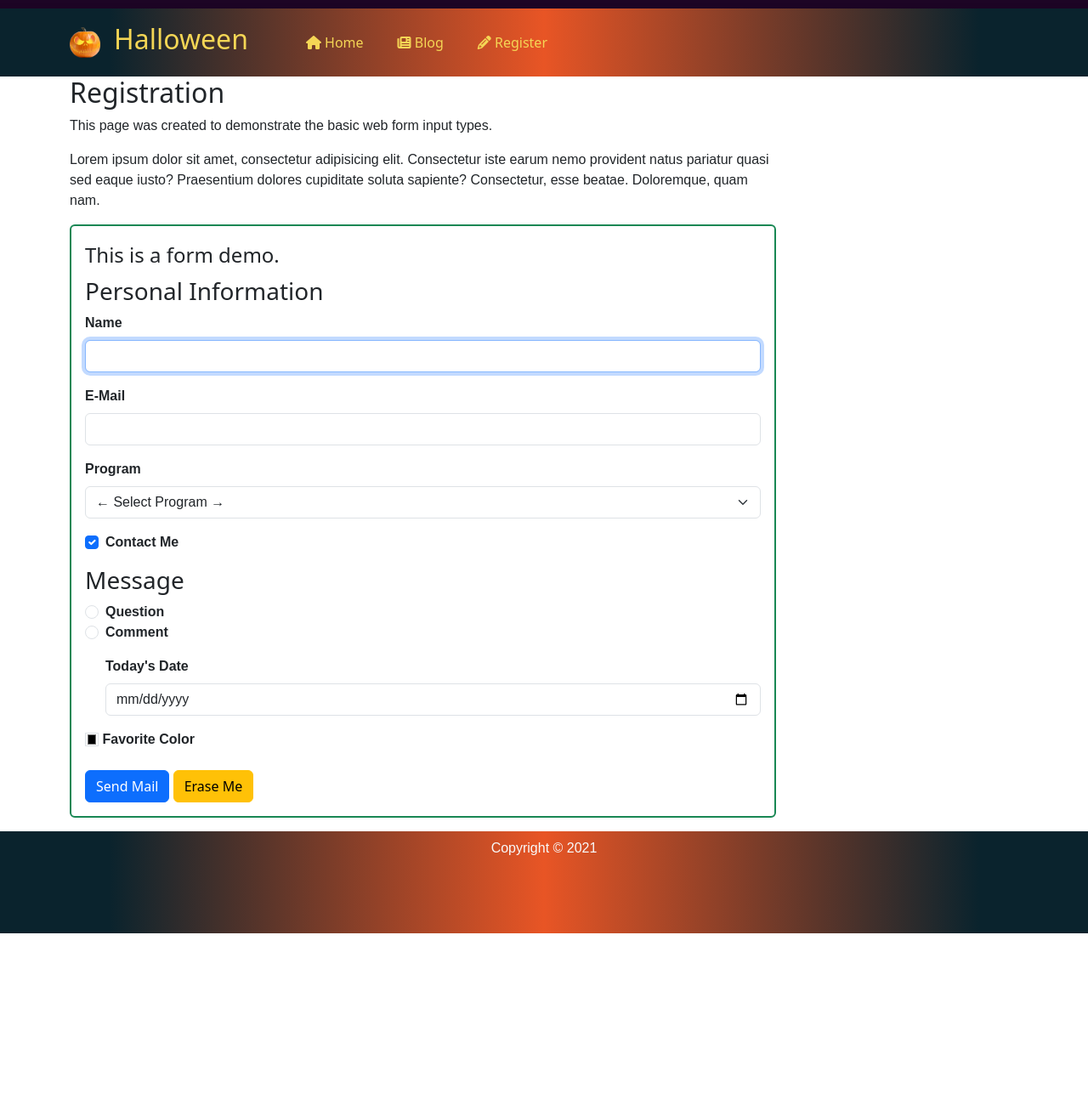
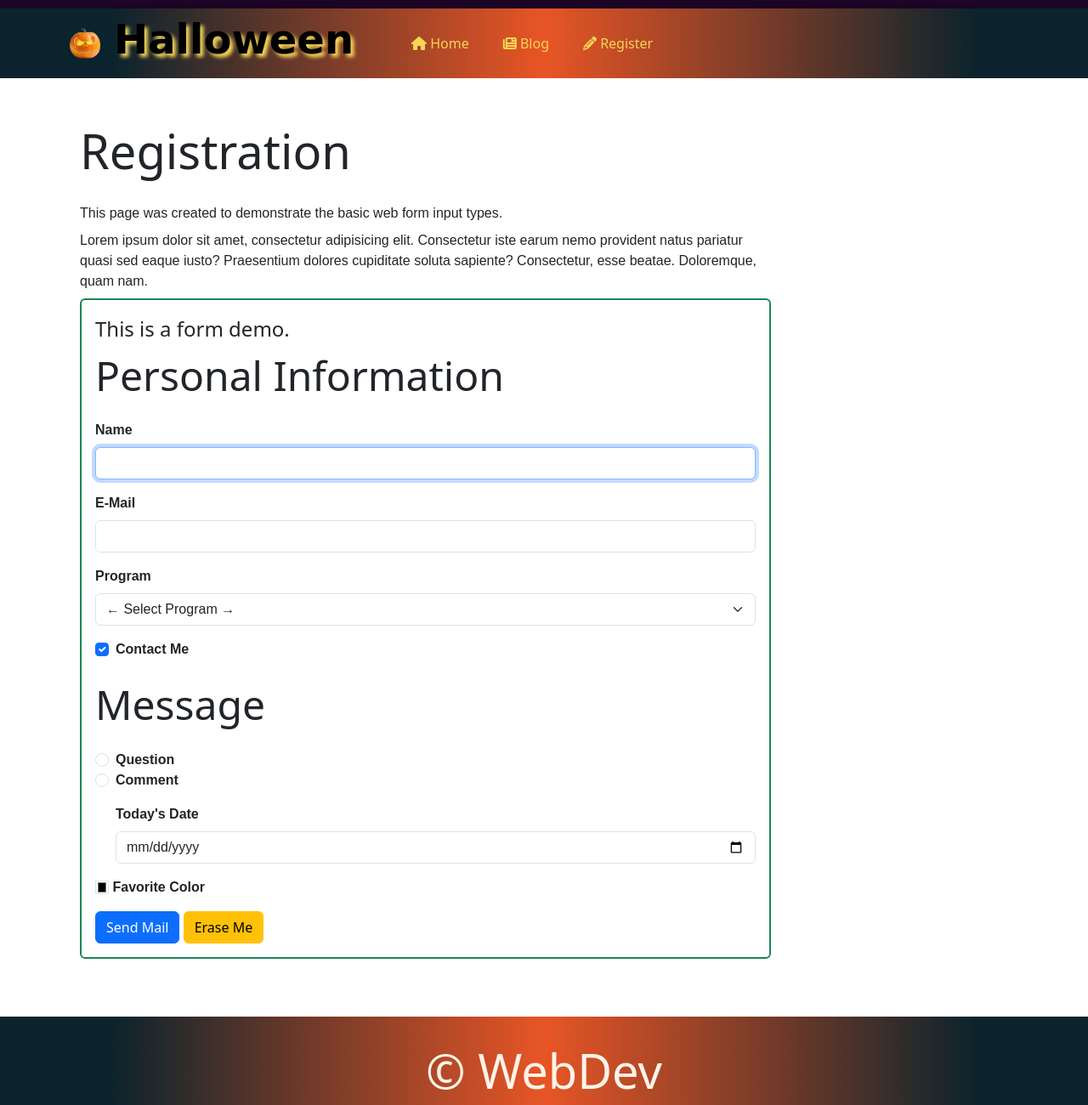
Before and after one commit to bhc-webdev/web-authoring-spring-2024, a plain HTML site: page register.html in a window 1280 px wide. Shown: the part 540-1840 px from the top of the page at 85% size. Before the commit the page ends 1638 px from the top, so only its background shows below. Drawn offline with nearby package versions, Linux system fonts and the light colour scheme.

Commit message:
Add register.html and bootstrap

```diff
--- a/css/style.css
+++ b/css/style.css
@@ -96,7 +96,7 @@ a:hover {
     padding: 0 8px 0 0;
 }
 
-footer {
+.footer {
     /* background-color: var(--black); */
     /* Permalink - use to edit and share this gradient: https://colorzilla.com/gradient-editor/#1258dc+0,0a232d+50,1258dc+100 */
     background: linear-gradient(to right, var(--black) 10%, var(--orange) 50%, var(--black) 90%);
--- a/register.html
+++ b/register.html
@@ -10,21 +10,22 @@
     <meta name="author" content="Stephen Herd">
     <link href="css/fontawesome/css/all.css" rel="stylesheet">
     <link rel="stylesheet" href="css/color.css">
-    <link rel="stylesheet" href="css/style.css">
     <link rel="stylesheet" href="css/layout.css">
     <link href="https://cdn.jsdelivr.net/npm/bootstrap@5.3.3/dist/css/bootstrap.min.css" rel="stylesheet"
-        integrity="sha384-QWTKZyjpPEjISv5WaRU9OFeRpok6YctnYmDr5pNlyT2bRjXh0JMhjY6hW+ALEwIH" crossorigin="anonymous">
+    integrity="sha384-QWTKZyjpPEjISv5WaRU9OFeRpok6YctnYmDr5pNlyT2bRjXh0JMhjY6hW+ALEwIH" crossorigin="anonymous">
+    <link rel="stylesheet" href="css/style.css">
 
 </head>
 
 <body>
     <header class="container-fluid bg-success p-3 text-center">
-        <h1 class="orange-text" id="headerText">Registration</h1>
+        <!-- <h1 class="orange-text" id="headerText">Registration</h1> -->
     </header>
     <nav class="container-fluid navbar navbar-expand-md bg-success-subtle">
         <div class="container-md">
-            <img src="images/pumpkin-jack-head-shot-color-sm.png" alt="Pumpkin Logo" width="36" height="36" class="me-3">
-            <h2 class="yellow-text me-5">Halloween</h2>
+            <img src="images/pumpkin-jack-head-shot-color-sm.png" alt="Pumpkin Logo" width="36" height="36"
+                class="me-3">
+            <h1 class="yellow-text me-5 rock-salt-regular" id="headerText">Halloween</h1>
             <button class="navbar-toggler" type="button" data-bs-toggle="collapse" data-bs-target="#navbarNav"
                 aria-controls="navbarNav" aria-expanded="false" aria-label="Toggle navigation">
                 <span class="navbar-toggler-icon"></span>
@@ -38,13 +39,14 @@
                         <a class="nav-link" href="blog.html"><i class="fa-solid fa-newspaper"></i>&nbsp;Blog</a>
                     </li>
                     <li class="nav-item">
-                        <a class="nav-link" aria-current="page" href="register.html"><i class="fa-solid fa-pencil"></i>&nbsp;Register</a>
+                        <a class="nav-link" aria-current="page" href="register.html"><i
+                                class="fa-solid fa-pencil"></i>&nbsp;Register</a>
                     </li>
                 </ul>
             </div>
         </div>
     </nav>
-    <main class="container-md">
+    <main class="container-md p-4">
         <section class="row">
             <article class="col-md-9 mb-3">
                 <h2>Registration</h2>
@@ -67,8 +69,9 @@
                             <input class="form-control" type="email" id="email" name="Email" required>
                         </p>
                         <p class="mb-3">
-                            <label class="fw-bold form-label" title="Select your program.">Program</label>
-                            <select class="form-select" name="programID">
+                            <label for="programID" class="fw-bold form-label"
+                                title="Select your program.">Program</label>
+                            <select class="form-select" id="programID" name="programID">
                                 <option value="">&larr;&nbsp;Select Program&nbsp;&rarr;</option>
                                 <option value="1">Web Development</option>
                                 <option value="2">Programming</option>
@@ -91,7 +94,7 @@
                         </p>
                         <p class="mb-3 form-check">
                             <label class="fw-bold form-label" for="date">Today's Date</label>
-                            <input class="form-control" type="date">
+                            <input class="form-control" type="date" id="date">
                         </p>
                         <p>
                             <input class="form-check-input" type="color" id="color">
@@ -105,9 +108,10 @@
         </section>
     </main>
 
-    <footer class="container-fluid bg-success text-light p-2 text-center">
-        <p>Copyright &copy; 2021</p>
+    <footer class="footer">
+        <h2 class="light-text">&copy; WebDev</h2>
     </footer>
+
     <script src="https://cdn.jsdelivr.net/npm/bootstrap@5.3.3/dist/js/bootstrap.bundle.min.js"
         integrity="sha384-YvpcrYf0tY3lHB60NNkmXc5s9fDVZLESaAA55NDzOxhy9GkcIdslK1eN7N6jIeHz"
         crossorigin="anonymous"></script>
```
Also changed, not shown: blog.html (+2 -2 lines), index.html (+1 -1 lines).
